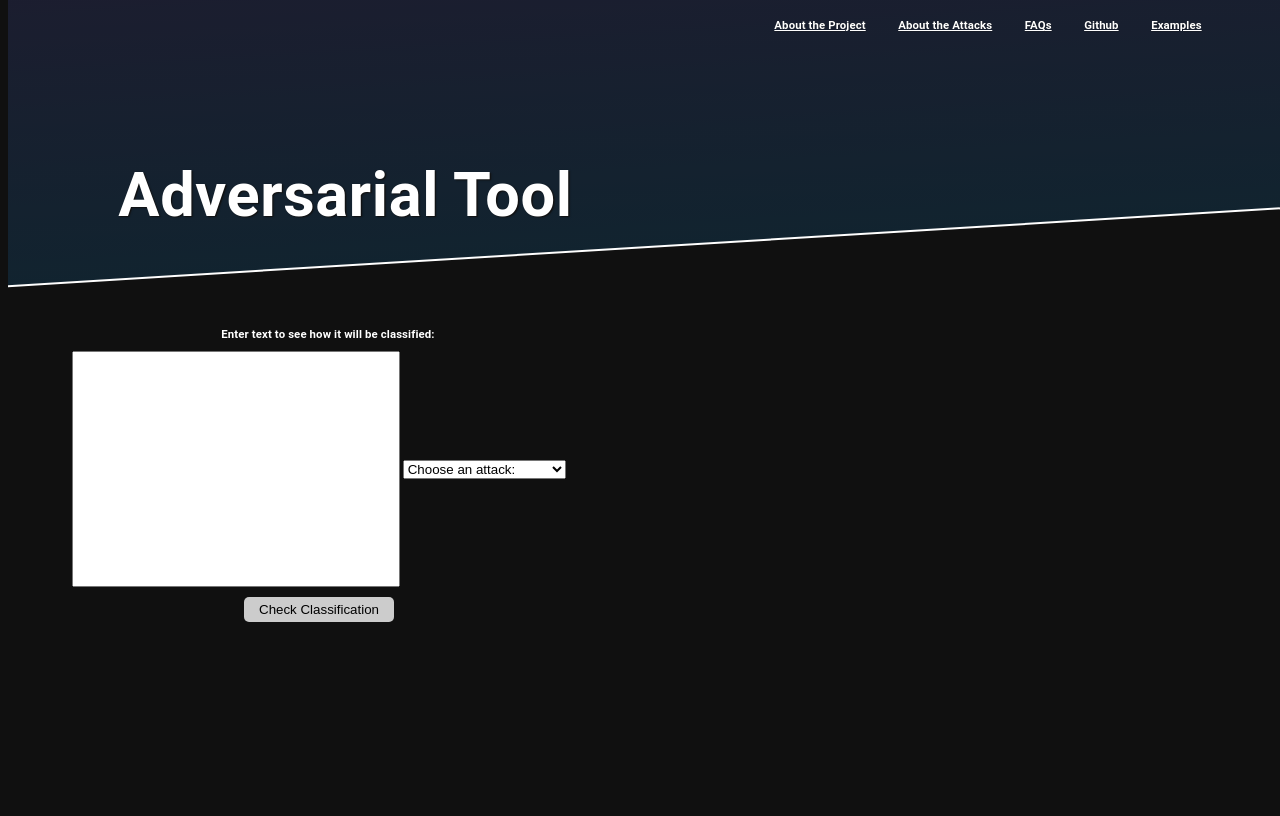
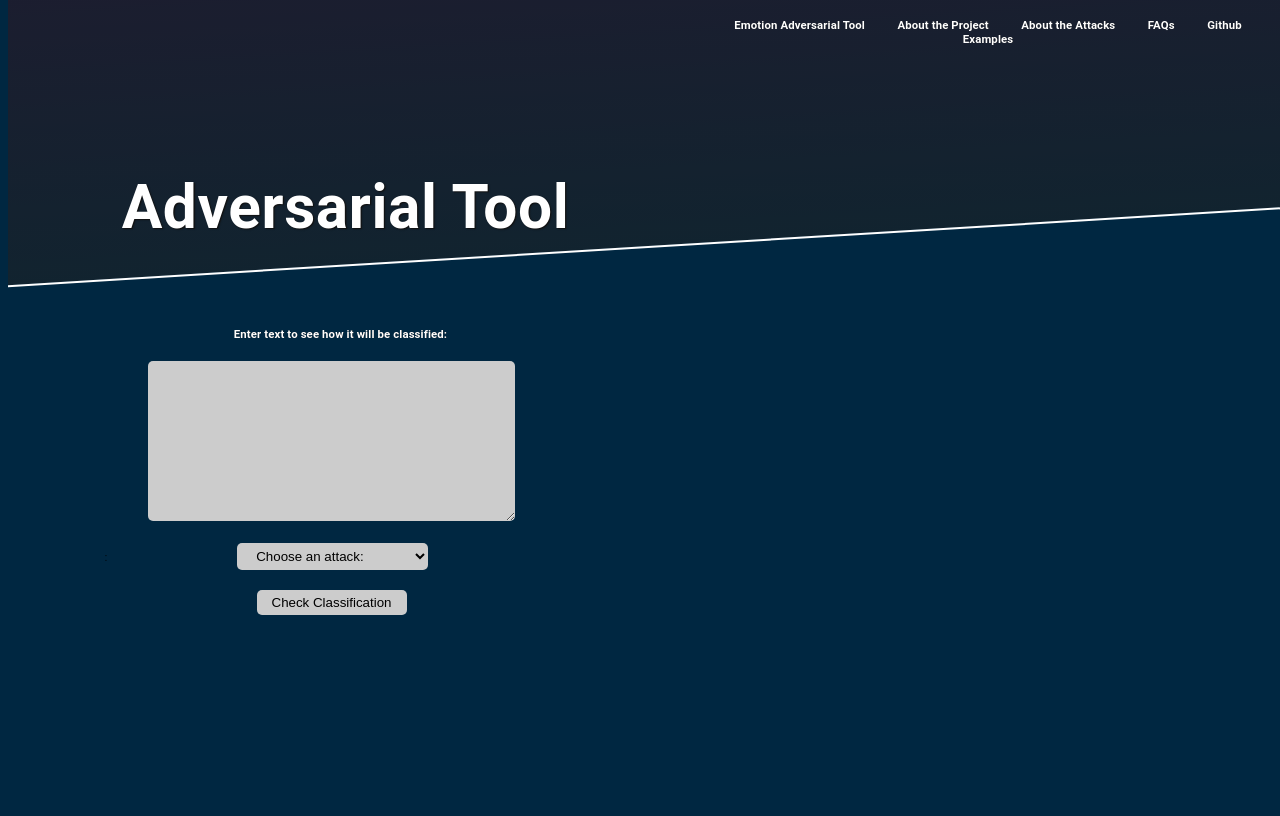
Before and after one commit to Siggy13/NLPAttack, a Django app: page /AdversarialTool/emotions in a window 1280 px wide. Run offline with Django 3.2, Linux system fonts and the light colour scheme; some libraries are stand-ins or nearby versions.

Commit message:
changing CSS, making forms back to text areas

```diff
--- a/NLP/AdversarialTool/static/AdversarialTool/styles.css
+++ b/NLP/AdversarialTool/static/AdversarialTool/styles.css
@@ -1,4 +1,3 @@
-
 :root {
 	/* Base font size */
 	font-size: 10px;
@@ -19,7 +18,7 @@
 body {
 	font-family: "Roboto", Arial, sans-serif;
 	min-height: 100vh;
-	background-color: #101010;
+	background-color:#002741;
 }
 
 header {
@@ -47,7 +46,7 @@ header::before {
 }
 
 h1 {
-	font-size: calc(2.8em + 2.6vw);
+	font-size: calc(2.6em + 2.4vw);
 	font-weight: 700;
 	letter-spacing: .01em;
 	padding: 10rem 0 0 4.5rem;
@@ -90,7 +89,32 @@ input[type=submit] {
 }
 
 input[type="text" i] {
-	padding: 1px 2px;
-	width: 25vw;
-	height: 18vw;
+	padding: 1em;
+	width: 20vw;
+	height: 8vw;
+	background:#ccc;
+	color:#666666;
+	border:2px solid transparent;
+	border-radius: 10px;
+	outline:none;
 }
+
+#id_chosenAttack{
+    padding:5px 15px;
+    margin: 10px 130px;
+    background:#ccc;
+    border:0 none;
+    cursor:pointer;
+    -webkit-border-radius: 5px;
+    border-radius: 5px;
+}
+
+textarea{
+    padding:5px 15px;
+    margin: 10px 130px;
+    background:#ccc;
+    border:0 none;
+    cursor:pointer;
+    -webkit-border-radius: 5px;
+    border-radius: 5px;
+}
--- a/NLP/AdversarialTool/templates/AdversarialTool/emotions.html
+++ b/NLP/AdversarialTool/templates/AdversarialTool/emotions.html
@@ -2,17 +2,12 @@
 {% block body %}
 <div style="height: 200px;"></div>
 <div class="grid-container-element">
-    <head>
-        {% include 'django_quill/media.html' %}
-    </head>
 
     <div class="grid-child-element input">
     <h2>Enter text to see how it will be classified: </h2>
         <form action="{% url 'AdversarialTool:emotions' %}" method="post">
             {% csrf_token %}
-            {{form.content}}
-            {{form.chosenAttack}}
-
+            {{form}}
             <br>
             <input type="submit" value="Check Classification">
         </form>
--- a/NLP/AdversarialTool/templates/AdversarialTool/layout.html
+++ b/NLP/AdversarialTool/templates/AdversarialTool/layout.html
@@ -9,14 +9,15 @@
         <header>
             <div class="grid-container-element">
             <div class="grid-child-element input">
-            <h1>Adversarial Tool</h1>
+            <a href="/AdversarialTool" style="text-decoration: none"><h1>Adversarial Tool</h1></a>
             </div>
             <div class="grid-child-element output">
-            <a href="/AdversarialTool/about">About the Project</a>
-            <a href="/AdversarialTool/aboutAttacks">About the Attacks</a>
-            <a href="/AdversarialTool/FAQ">FAQs</a>
-            <a href="https://github.com/yvonnezino/NLP-Adversarial">Github</a>
-            <a href="/AdversarialTool/examples">Examples</a>
+            <a href="/AdversarialTool/emotions" style="text-decoration: none">Emotion Adversarial Tool</a>
+            <a href="/AdversarialTool/about" style="text-decoration: none">About the Project</a>
+            <a href="/AdversarialTool/aboutAttacks" style="text-decoration: none">About the Attacks</a>
+            <a href="/AdversarialTool/FAQ" style="text-decoration: none">FAQs</a>
+            <a href="https://github.com/Siggy13/NLPAttack" style="text-decoration: none">Github</a>
+            <a href="/AdversarialTool/examples" style="text-decoration: none">Examples</a>
         </div>
     </div>
         </header>
--- a/NLP/AdversarialTool/views.py
+++ b/NLP/AdversarialTool/views.py
@@ -7,7 +7,6 @@ from AdversarialTool.sentiment_analysis import predictSentiment , predictStress,
 from AdversarialTool.attackFineTunedModel import getAttackOutput
 from AdversarialTool.attackEmotionsModel import getEmotionAttackOutput
 from django.utils.safestring import mark_safe
-from django_quill.forms import QuillFormField
 from django.forms import Textarea
 
 
@@ -19,11 +18,6 @@ ATTACK_CHOICES= [
     ('SememePSO', 'SememePSO'),
     ('FD', 'FD'),
     ]
-
-class QuillFieldForm(forms.Form):
-    required_css_class="required-field"
-    content = QuillFormField()
-    chosenAttack= forms.CharField(label=mark_safe('<br />'), widget=forms.Select(choices=ATTACK_CHOICES))
 
 class NewForm(forms.Form):
     inputText = forms.CharField(widget=forms.Textarea, label='')
@@ -68,10 +62,7 @@ def index(request):
 
 def emotions(request):
     if request.method == "POST":
-        givenText = request.POST.get("content").getContents()
-        print("INPUT TEXT SEEN HERE: "+ givenText)
-        print(type(givenText))
-
+        givenText = request.POST.get("inputText")
         attackType= request.POST.get("chosenAttack")
 
         textInputted=True
@@ -87,15 +78,15 @@ def emotions(request):
 
         attackOutputClasification=predictEmotions(attackOutputResults)[0]
         return render(request, "AdversarialTool/emotions.html", {
-        "form":QuillFieldForm(request.POST), "givenText":givenText, "startingClassification":classifier[0], "textInputted":textInputted, "attackSucess":attackSucess
+        "form":NewForm(request.POST), "givenText":givenText, "startingClassification":classifier[0], "textInputted":textInputted, "attackSucess":attackSucess
         ,"OutputResults":attackOutputResults, "attackedClassification":attackOutputClasification
     })
     else:
         return render(request, "AdversarialTool/emotions.html", {
-            "form":QuillFieldForm(), "textInputted":False, "givenText":""
+            "form":NewForm(), "textInputted":False, "givenText":""
         })
 def FAQ(request):
-    return render(request, "AdversarialTool/FAQ.html", {'form': QuillFieldForm()})
+    return render(request, "AdversarialTool/FAQ.html")
 
 def examples(request):
     return render(request, "AdversarialTool/examples.html")
```
Also changed, not shown: NLP/AdversarialTool/templates/AdversarialTool/FAQ.html (+9 -0 lines).
